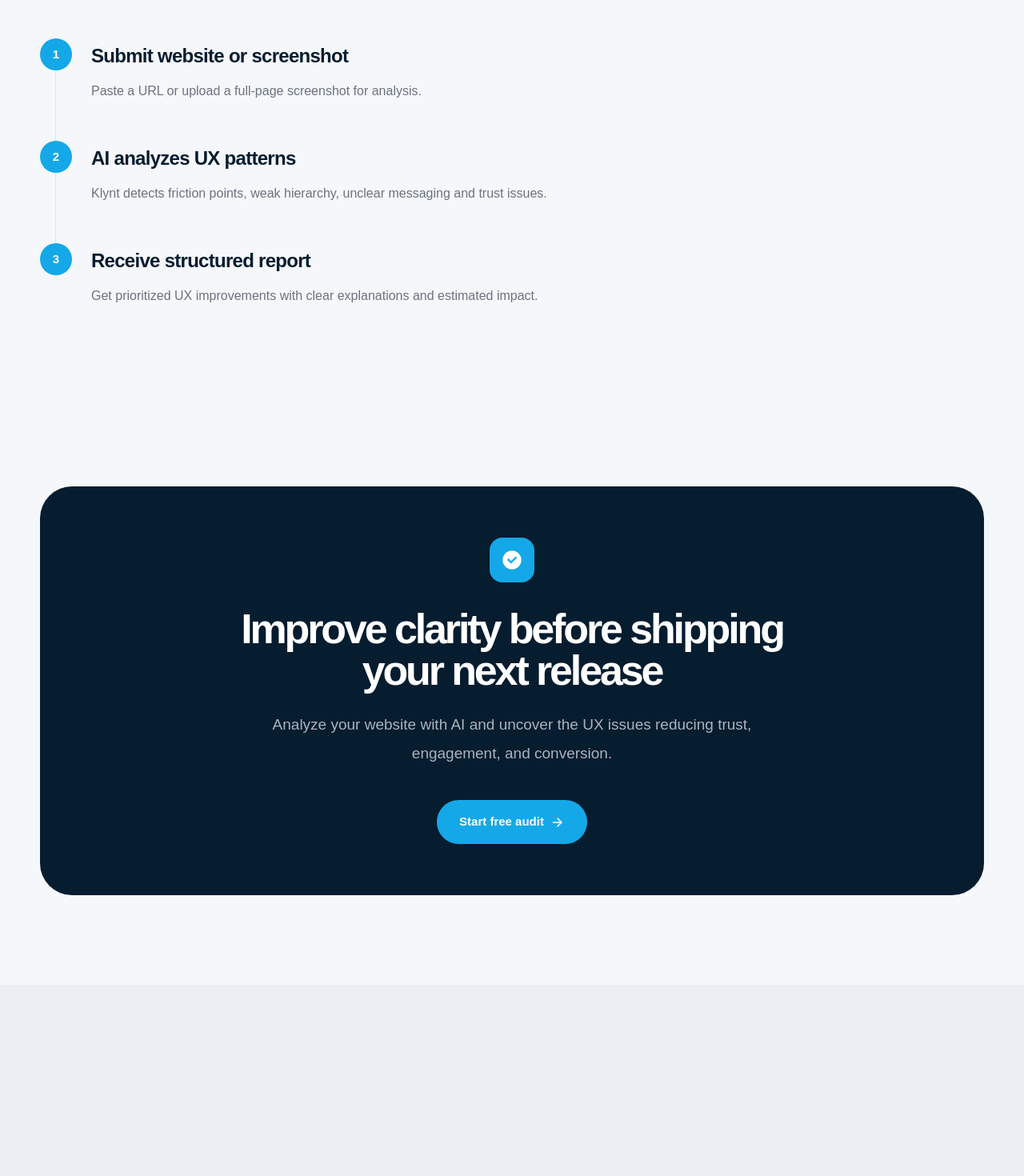
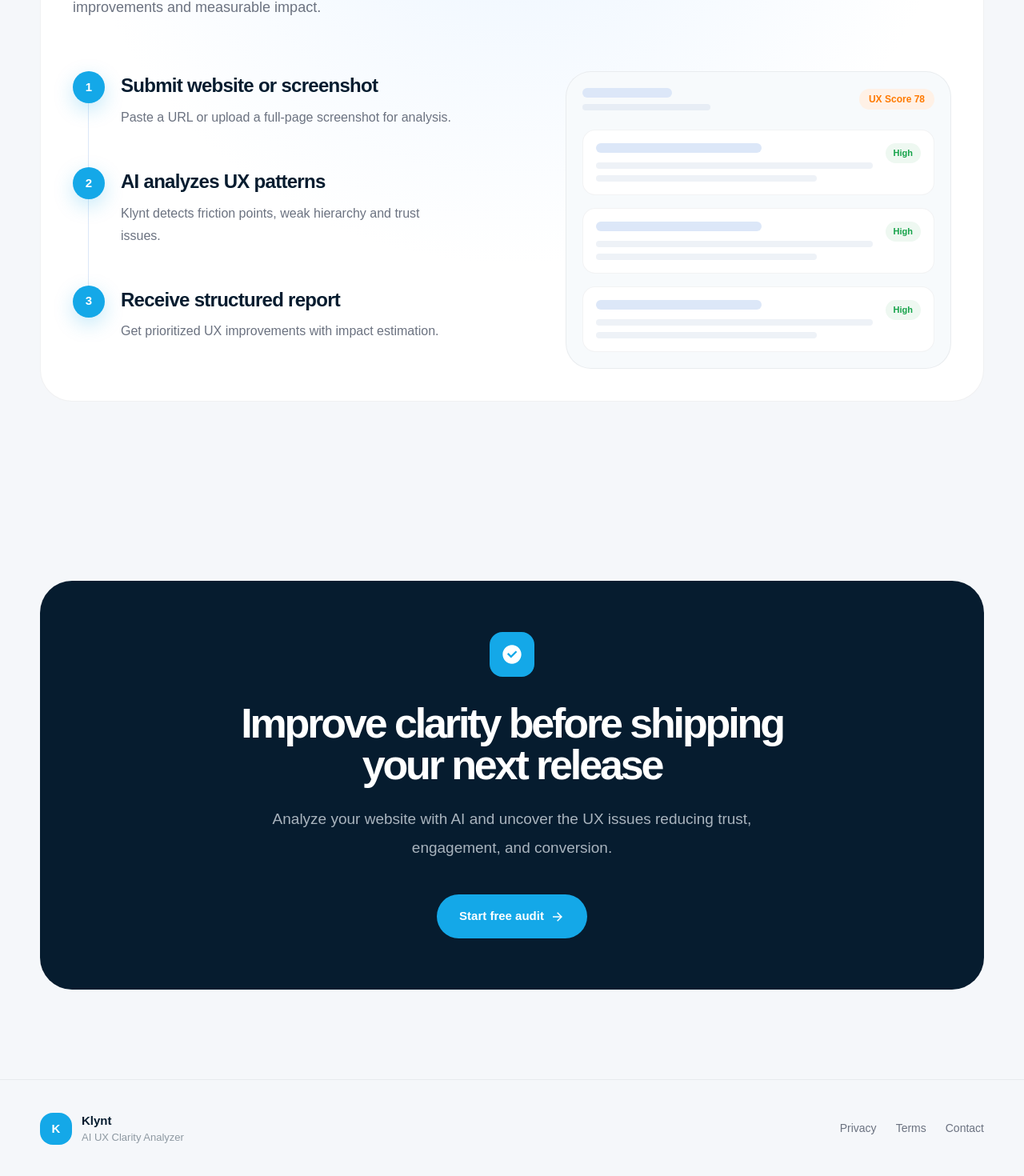
Before and after one commit to samarenkovdmitry/Klynt, a Next.js app: page / in a window 1280 px wide. Shown: the part 2533-4003 px from the top of the page at 80% size. Before the commit the page ends 3764 px from the top, so only its background shows below. Built offline with nearby package versions, Linux system fonts and the light colour scheme; a web font is replaced by a local one.

Commit message:
Workflow Upd

```diff
--- a/app/page.tsx
+++ b/app/page.tsx
@@ -640,6 +640,32 @@ export default function Home() {
 <section className="px-6 py-24">
   <div className="mx-auto max-w-[1180px]">
 
+{/* PANEL */}
+<div
+  className="
+    relative
+    overflow-hidden
+    rounded-[40px]
+    border
+    border-[rgba(6,28,47,0.06)]
+    bg-white
+    px-10
+    py-10
+  "
+>
+
+  {/* LIGHT */}
+  <div
+    className="
+      pointer-events-none
+      absolute
+      inset-0
+      bg-[radial-gradient(circle_at_top,#EAF4FF_0%,transparent_60%)]
+    "
+  />
+
+  <div className="relative z-10">
+
     {/* HEADER */}
     <div className="max-w-[760px]">
 
@@ -683,14 +709,17 @@ export default function Home() {
           text-[#6B7280]
         "
       >
-        Klynt turns visual interfaces into structured UX analysis
+        Klynt transforms screenshots into structured UX analysis
         with prioritized improvements and measurable impact.
       </p>
 
     </div>
 
-    {/* TIMELINE */}
-    <div className="mt-16 max-w-[900px]">
+    {/* CONTENT */}
+    <div className="mt-16 grid gap-14 lg:grid-cols-[560px_1fr]">
+
+      {/* LEFT — TIMELINE */}
+      <div>
 
         {[
           {
@@ -699,16 +728,16 @@ export default function Home() {
           },
           {
             title: "AI analyzes UX patterns",
-          text: "Klynt detects friction points, weak hierarchy, unclear messaging and trust issues.",
+            text: "Klynt detects friction points, weak hierarchy and trust issues.",
           },
           {
             title: "Receive structured report",
-          text: "Get prioritized UX improvements with clear explanations and estimated impact.",
+            text: "Get prioritized UX improvements with impact estimation.",
           },
         ].map((item, i) => (
           <div
             key={i}
-          className="relative flex gap-6 pb-12 last:pb-0"
+            className="relative flex gap-5 pb-12 last:pb-0"
           >
 
             {/* LINE */}
@@ -741,17 +770,19 @@ export default function Home() {
                 text-[15px]
                 font-semibold
                 text-white
+                shadow-[0_8px_24px_rgba(20,168,232,0.25)]
               "
             >
               {i + 1}
             </div>
 
-          {/* CONTENT */}
+            {/* TEXT */}
             <div className="pt-1">
 
               <h3
                 className="
                   text-[24px]
+                  leading-[1.15]
                   font-semibold
                   tracking-[-0.03em]
                   text-[#061C2F]
@@ -763,7 +794,7 @@ export default function Home() {
               <p
                 className="
                   mt-3
-                max-w-[620px]
+                  max-w-[420px]
                   text-[16px]
                   leading-7
                   text-[#6B7280]
@@ -778,6 +809,90 @@ export default function Home() {
 
       </div>
 
+      {/* RIGHT — MOCK REPORT */}
+      <div
+        className="
+          rounded-[32px]
+          border
+          border-[rgba(6,28,47,0.06)]
+          bg-[#F7FAFC]
+          p-5
+        "
+      >
+
+        {/* TOP */}
+        <div className="flex items-center justify-between">
+
+          <div>
+            <div className="h-3 w-28 rounded-full bg-[#DCE7F8]" />
+            <div className="mt-2 h-2 w-40 rounded-full bg-[#E7EDF5]" />
+          </div>
+
+          <div
+            className="
+              rounded-full
+              bg-[#FFF1E6]
+              px-3
+              py-1
+              text-[12px]
+              font-semibold
+              text-[#FF7A00]
+            "
+          >
+            UX Score 78
+          </div>
+
+        </div>
+
+        {/* CARDS */}
+        <div className="mt-6 space-y-4">
+
+          {[1,2,3].map((i) => (
+            <div
+              key={i}
+              className="
+                rounded-2xl
+                border
+                border-[rgba(6,28,47,0.05)]
+                bg-white
+                p-4
+              "
+            >
+
+              <div className="flex items-start justify-between gap-4">
+
+                <div className="flex-1">
+                  <div className="h-3 w-[60%] rounded-full bg-[#DCE7F8]" />
+                  <div className="mt-3 h-2 w-full rounded-full bg-[#EEF2F7]" />
+                  <div className="mt-2 h-2 w-[80%] rounded-full bg-[#EEF2F7]" />
+                </div>
+
+                <div
+                  className="
+                    rounded-full
+                    bg-[#EEF8F1]
+                    px-2.5
+                    py-1
+                    text-[11px]
+                    font-semibold
+                    text-[#16A34A]
+                  "
+                >
+                  High
+                </div>
+
+              </div>
+
+            </div>
+          ))}
+
+        </div>
+
+      </div>
+
+    </div>
+  </div>
+</div>
 </div>
 </section>
 
@@ -871,6 +986,85 @@ export default function Home() {
         </section>
 
       </div>
+
+      {/* FOOTER */}
+<footer
+  className="
+    border-t
+    border-[rgba(6,28,47,0.06)]
+    px-6
+    py-10
+  "
+>
+  <div
+    className="
+      mx-auto
+      flex
+      max-w-[1180px]
+      flex-col
+      items-start
+      justify-between
+      gap-8
+      md:flex-row
+      md:items-center
+    "
+  >
+
+    {/* LEFT */}
+    <div>
+
+      <div className="flex items-center gap-3">
+
+        <div
+          className="
+            flex
+            h-10
+            w-10
+            items-center
+            justify-center
+            rounded-2xl
+            bg-[#14A8E8]
+            text-white
+            text-[15px]
+            font-semibold
+          "
+        >
+          K
+        </div>
+
+        <div>
+          <p className="text-[15px] font-semibold text-[#061C2F]">
+            Klynt
+          </p>
+
+          <p className="text-[13px] text-[#8E99A2]">
+            AI UX Clarity Analyzer
+          </p>
+        </div>
+
+      </div>
+
+    </div>
+
+    {/* RIGHT */}
+    <div className="flex items-center gap-6 text-[14px] text-[#6B7280]">
+
+      <button className="hover:text-[#061C2F] transition">
+        Privacy
+      </button>
+
+      <button className="hover:text-[#061C2F] transition">
+        Terms
+      </button>
+
+      <button className="hover:text-[#061C2F] transition">
+        Contact
+      </button>
+
+    </div>
+
+  </div>
+</footer>
     </main>
   );
 }
```
Lines whose indentation alone changed are shown as unchanged.
